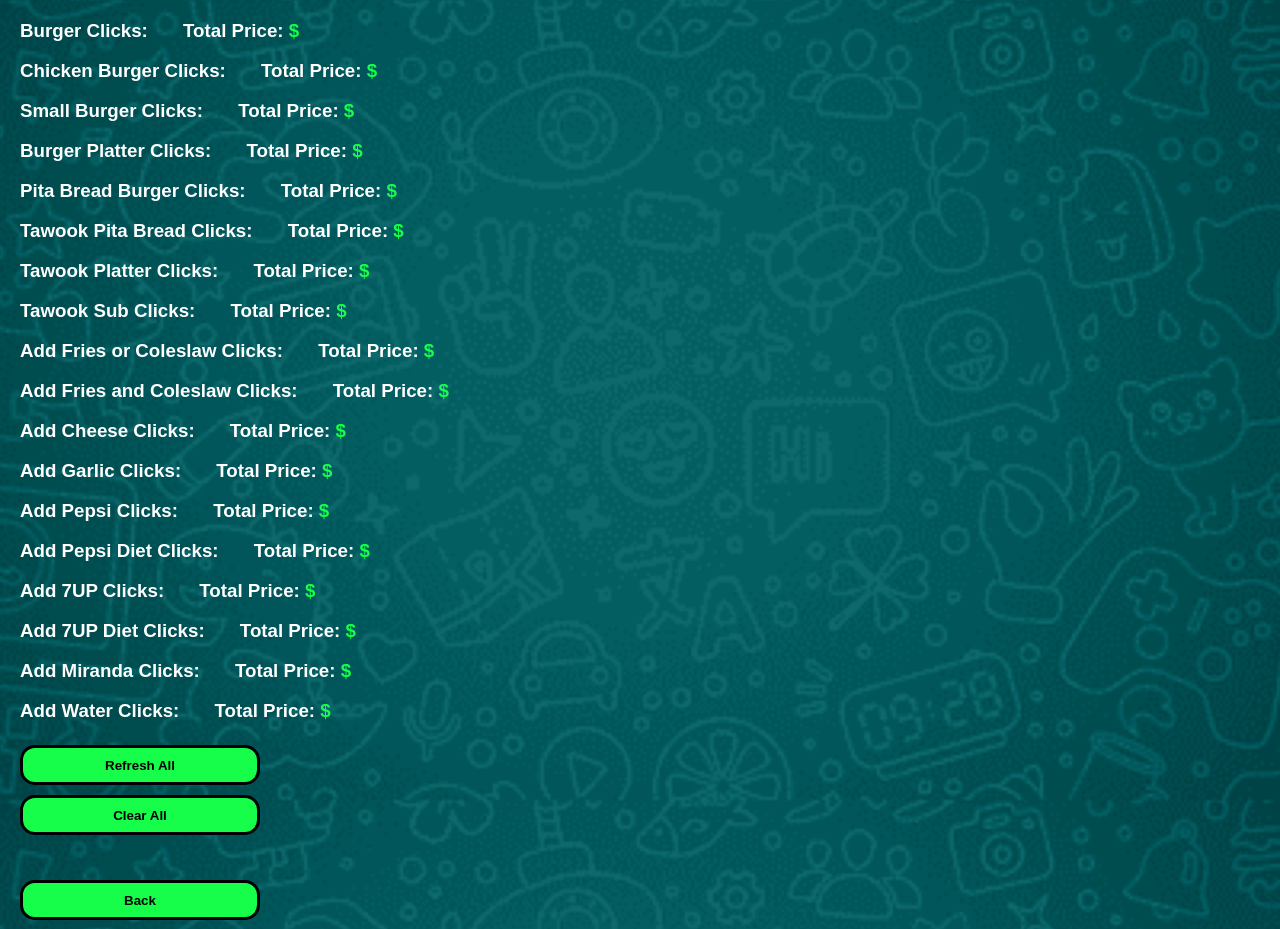
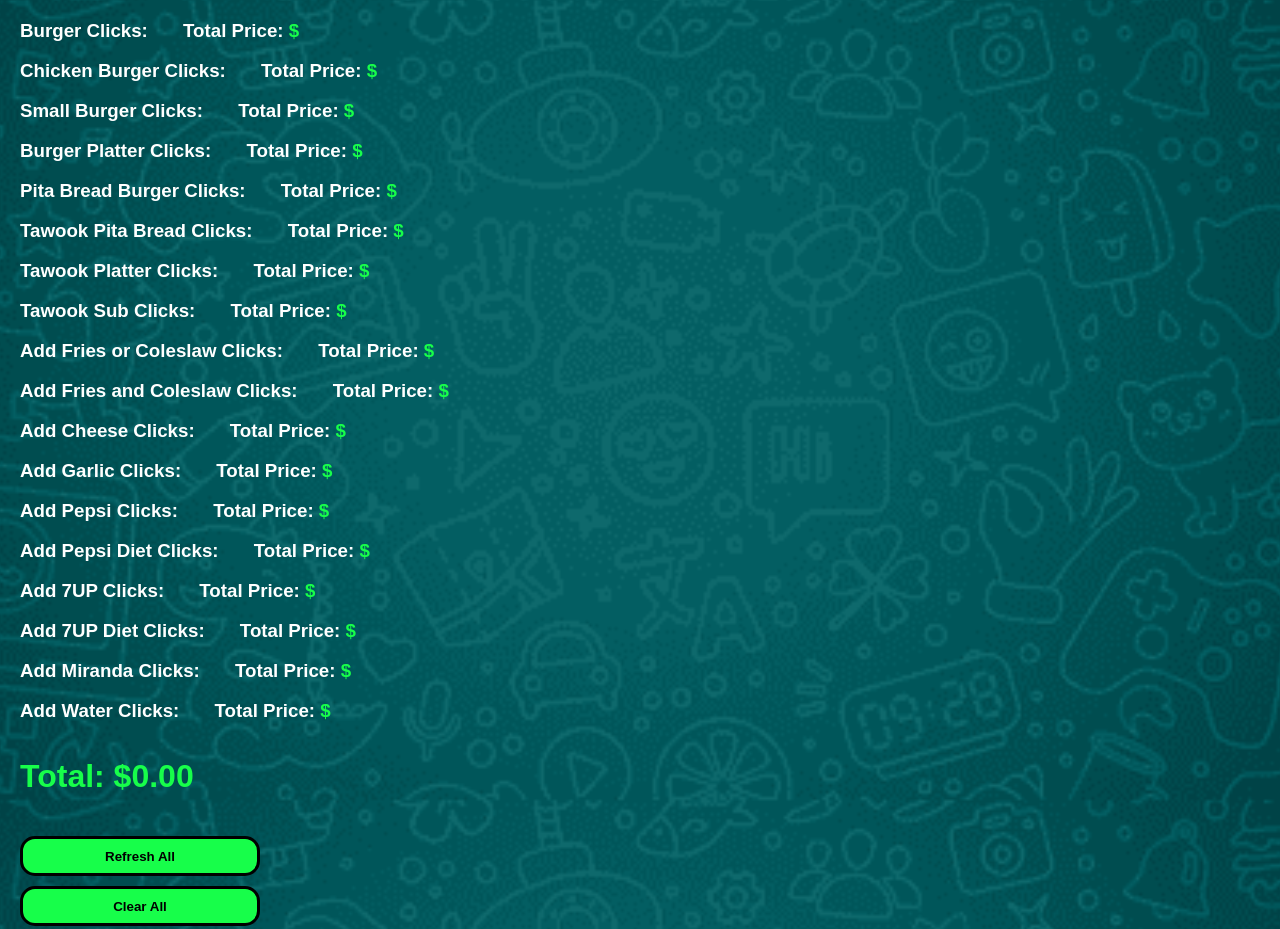
Before and after one commit to Tonyelchediac/pos, a plain HTML site: page Untitled-1.html in a window 1280 px wide. Shown: the top 929 px of the page. Drawn offline with Linux system fonts and the light colour scheme.

Commit message:
Add files via upload

```diff
--- a/Untitled-1.html
+++ b/Untitled-1.html
@@ -42,8 +42,9 @@
     <h3>Add Miranda Clicks: <span id="addmiranda-clicks"></span> <label style="margin-left: 30px;">Total Price: <span>&dollar;</span><span id="total-addmirandaprice"></span></label></h3>
     <br>
     <h3>Add Water Clicks: <span id="addwater-clicks"></span> <label style="margin-left: 30px;">Total Price: <span>&dollar;</span><span id="total-addwaterprice"></span></label></h3>
-    <br>
-
+    <br><br>
+    <h1>Total: <span id="total-allprices"></span></h1>
+    <br><br>
     <!-- Buttons to refresh counts and clear all -->
     <div>
     <button class="button-k" onclick="refreshCounts()">Refresh All</button>
@@ -220,8 +221,6 @@
                 document.getElementById('addwater-clicks').innerText = `${addWaterClicks}`;
                 document.getElementById('total-addwaterprice').innerText = `${multipliedAddWaterPrice.toFixed(2)}`;
             }
-
-
         }
 
         // Function to clear all values
@@ -246,6 +245,7 @@
             localStorage.removeItem('add7updietClicks');
             localStorage.removeItem('addmirandaClicks');
             localStorage.removeItem('addwaterClicks');
+            localStorage.removeItem('total-allprices')
 
             // Reset the displayed values to empty
             document.getElementById('burger-clicks').innerText = '';
@@ -270,13 +270,37 @@
             document.getElementById('total-add7updietprice').innerText = '';
             document.getElementById('total-addmirandaprice').innerText = '';
             document.getElementById('total-addwaterprice').innerText = '';
+            document.getElementById('total-allprices').innerText = '';
             }
-
-
         }
 
-        // Call the function on page load
-        refreshCounts();
-    </script>
+    // Function to calculate and display the total of all prices
+    function calculateTotal() {
+        // Retrieve all individual prices
+        let prices = [
+            'total-burgerprice', 'total-chickenburgerprice', 'total-smallburgerprice',
+            'total-burgerplatterprice', 'total-pitabreadburgerprice', 'total-tawookpitabreadprice',
+            'total-tawookplatterprice', 'total-tawooksubprice', 'total-addfriesorcoleslawprice',
+            'total-addfriesandcoleslawprice', 'total-addcheeseprice', 'total-addgarlicprice',
+            'total-addpepsiprice', 'total-addpepsidietprice', 'total-add7upprice', 'total-add7updietprice',
+            'total-addmirandaprice', 'total-addwaterprice'
+        ];
+
+        // Calculate the total of all prices
+        let totalAllPrices = prices.reduce(function (accumulator, priceId) {
+            let price = parseFloat(document.getElementById(priceId).innerText);
+            return isNaN(price) ? accumulator : accumulator + price;
+        }, 0);
+
+        // Display the total in the <span> element
+        document.getElementById('total-allprices').innerText = `$${totalAllPrices.toFixed(2)}`;
+    }
+
+    // Call the calculateTotal function after refreshing counts
+    refreshCounts();
+
+    // Call the calculateTotal function on page load
+    calculateTotal();
+        </script>
 </body>
 </html>
```
